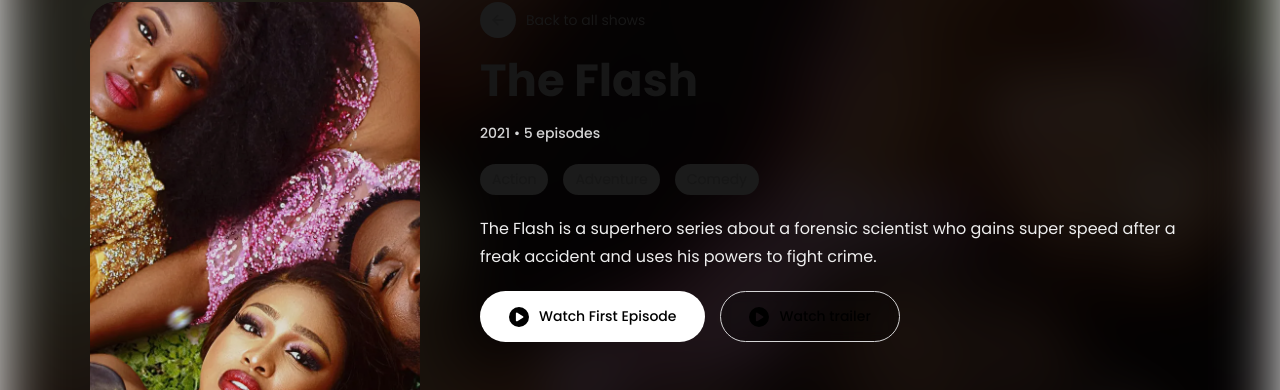
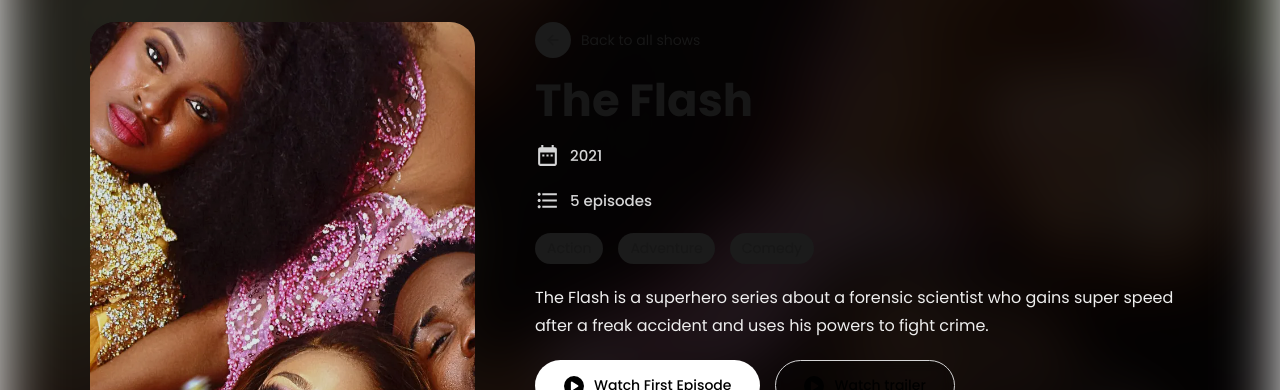
Before and after one commit to prazzon/pimpim, a Next.js app: page /shows/1 in a window 1280 px wide. Shown: the part 105-495 px from the top of the page. Built offline with nearby package versions, Linux system fonts and the light colour scheme.

Commit message:
feat(Series): Update layout and enhance series details with improved styling

```diff
--- a/app/_components/Pages/Series/Series.module.scss
+++ b/app/_components/Pages/Series/Series.module.scss
@@ -3,7 +3,7 @@
    flex-direction: column;
    width: 1100px;
    margin: 0 auto;
-   margin-top: 2rem;
+   margin-top: 4rem;
 
    .background_image {
       filter: blur(30px) brightness(15%);
@@ -14,13 +14,13 @@
    &_info {
       display: flex;
       display: grid;
-      grid-template-columns: 33rem 1fr;
+      grid-template-columns: 35% 1fr;
       gap: 6rem;
 
       &_poster {
          position: relative;
          width: 100%;
-         height: 43rem;
+         height: 50rem;
          object-fit: cover;
          border-radius: 2.5rem;
          overflow: hidden;
@@ -36,6 +36,17 @@
          display: flex;
          flex-direction: column;
          gap: 2rem;
+
+         p {
+            display: flex;
+            align-items: center;
+            gap: 1rem;
+            line-height: 1.2;
+
+            svg {
+               font-size: 2.5rem;
+            }
+         }
 
          .back {
             display: flex;
@@ -77,12 +88,13 @@
 
          .text {
             font-size: 1.4rem;
+            font-size: 1.5rem;
             font-weight: 500;
             color: var(--text-secondary);
          }
 
          .year {
-            margin-top: .5rem;
+            margin-top: 0.5rem;
             font-size: 1.6rem;
             color: #666;
          }
--- a/app/_components/Pages/Series/Series.tsx
+++ b/app/_components/Pages/Series/Series.tsx
@@ -1,14 +1,15 @@
 import { type Series } from "@/app/_data/types";
+import Image from "next/image";
 import Link from "next/link";
 import { FaCirclePlay } from "react-icons/fa6";
 import { IoArrowBackOutline } from "react-icons/io5";
+import { MdDateRange, MdOutlineFormatListBulleted } from "react-icons/md";
 import IFrame from "../../IFrame/IFrame";
 import Button from "../../UI/Button/Button";
 import ImageLoader from "../../UI/ImageLoader/ImageLoader";
 import Modal, { Content, OpenBtn } from "../../UI/Modal/Modal";
 import Title from "../../UI/Title/Title";
 import styles from "./Series.module.scss";
-import Image from "next/image";
 
 type Props = {
    series: Series;
@@ -23,7 +24,12 @@ function getVideoId(url: string): string | null {
 function Series({ series }: Props) {
    return (
       <main className={styles.series}>
-         <Image src={series.poster} alt={series.title} fill className={styles.background_image} />
+         <Image
+            src={series.poster}
+            alt={series.title}
+            fill
+            className={styles.background_image}
+         />
          <title>{series.title}</title>
          <div className={styles.series_info}>
             <div className={styles.series_info_poster}>
@@ -37,7 +43,17 @@ function Series({ series }: Props) {
                   Back to all shows
                </Link>
                <h1 className={styles.title}>{series.title}</h1>
-               <p className={styles.text}>{series.year} &bull; {series.episodes.length} episodes</p>
+               {/* <p className={styles.text}>
+                  {series.year} &bull; {series.episodes.length} episodes
+               </p> */}
+               <p className={styles.text}>
+                  <MdDateRange />
+                  {series.year}
+               </p>
+               <p className={styles.text}>
+                  <MdOutlineFormatListBulleted />
+                  {series.episodes.length} episodes
+               </p>
                <div className={styles.genres}>
                   {series.genres.map((genre, index) => (
                      <span key={index} className={styles.genre}>
```
